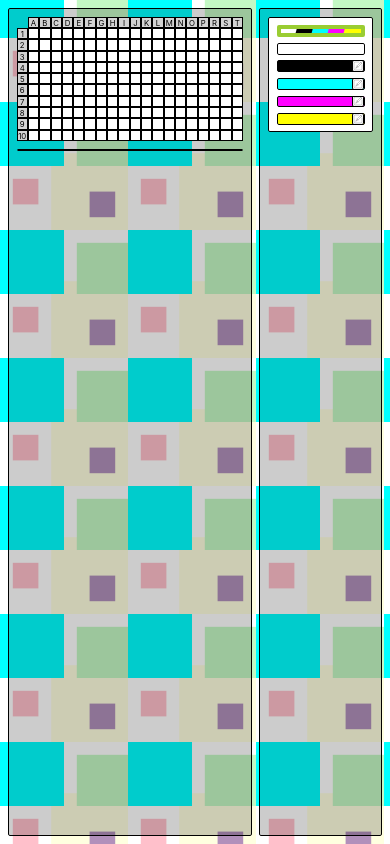
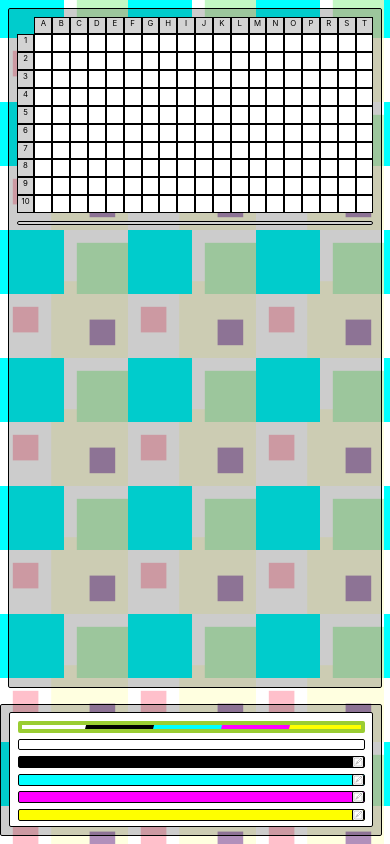
Before and after one commit to zyzyzyryxy/color-coder, a React (Create React App) app: page / in a window 390 px wide. Built offline with nearby package versions, Linux system fonts and the light colour scheme.

Commit message:
Slightly improve display on narrow screens with media queries.

```diff
--- a/src/App.css
+++ b/src/App.css
@@ -51,6 +51,8 @@
 }
 
 .Code {
+  margin: 0.5vw;
+  font-size: 2vw;
 }
 
 .Table {
@@ -140,3 +142,18 @@
   margin-top: 1vw;
   margin-left: 1vw;
 }
+
+@media (max-width: 750px) {
+  .App {
+    flex-direction: column;
+  }
+
+  .LeftPane {
+    flex: content;
+  }
+
+  .RightPane {
+    flex: content;
+    flex-grow: unset;
+  }
+}
```
